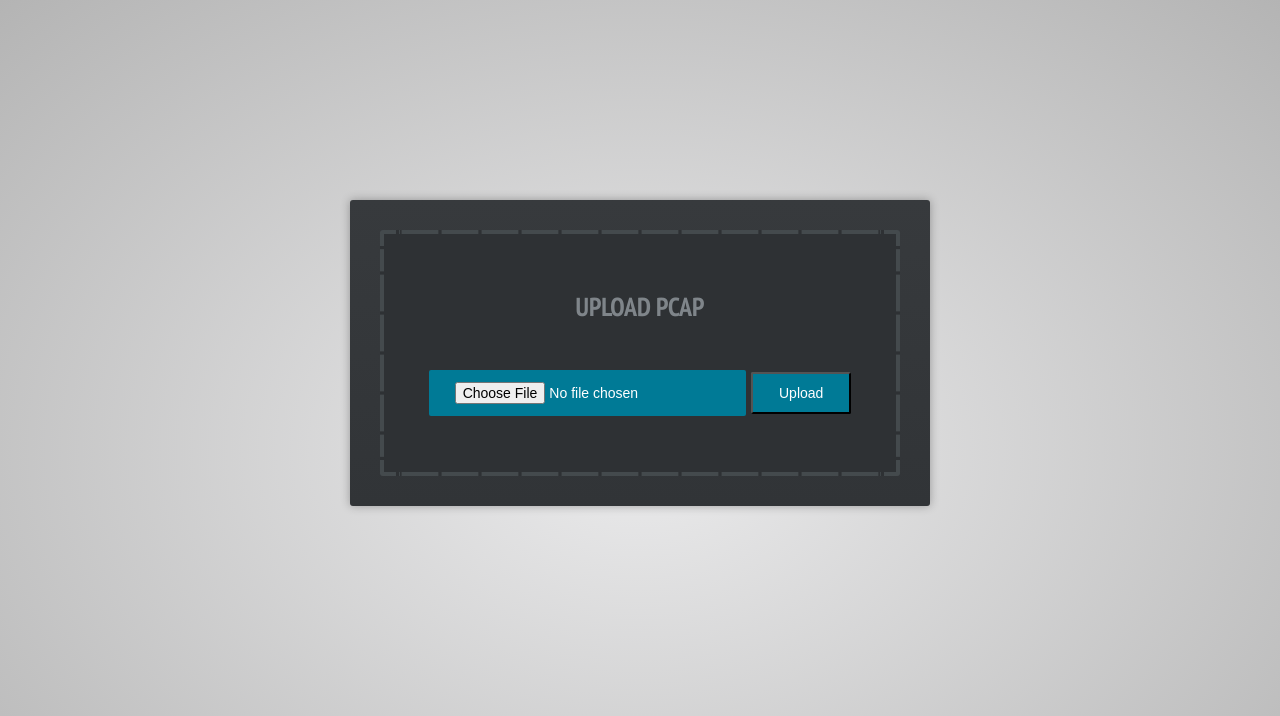
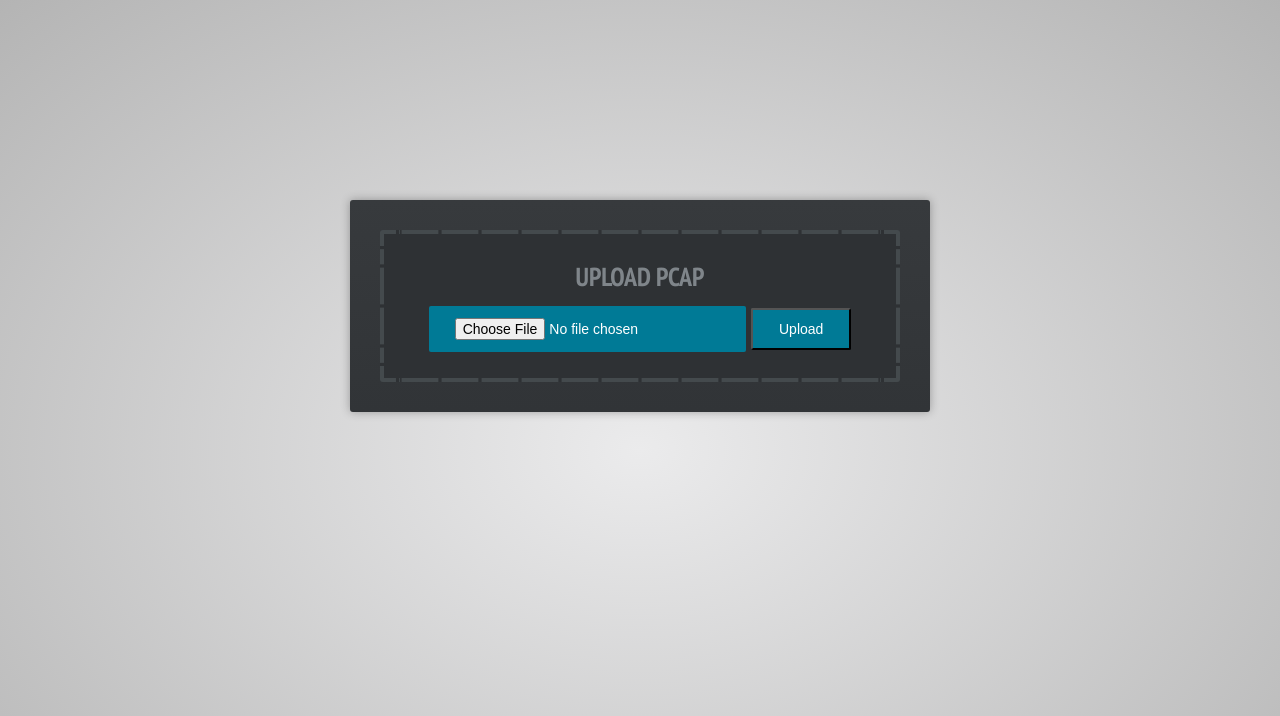
Before and after one commit to woodyk/optimus, a PHP site: page /optimus/ in a window 1280 px wide. Shown: the top 716 px of the page. Run offline with PHP 8.4, Linux system fonts and the light colour scheme.

Commit message:
Minor web page changes.

```diff
--- a/web/assets/css/style.css
+++ b/web/assets/css/style.css
@@ -66,7 +66,8 @@ section, footer, header, aside{
 
 #drop{
     background-color: #2E3134;
-    padding: 40px 10px;
+    padding: 10px 10px;
+    /*margin-bottom: 30px;*/
     border: 20px solid rgba(0, 0, 0, 0);
     border-radius: 3px;
     border-image: url('../img/border-image.png') 25 repeat;
--- a/web/index.php
+++ b/web/index.php
@@ -20,7 +20,6 @@ if (empty($_FILES['upload'])) {
 		<form id="upload" method="post" action="/" enctype="multipart/form-data">
 			<div id="drop">
 				Upload Pcap
-				<br />
 				<br />
 				<input type="file" name="upload" value="Browse"></input>
 				<input type="submit" value="Upload"></input>
```
